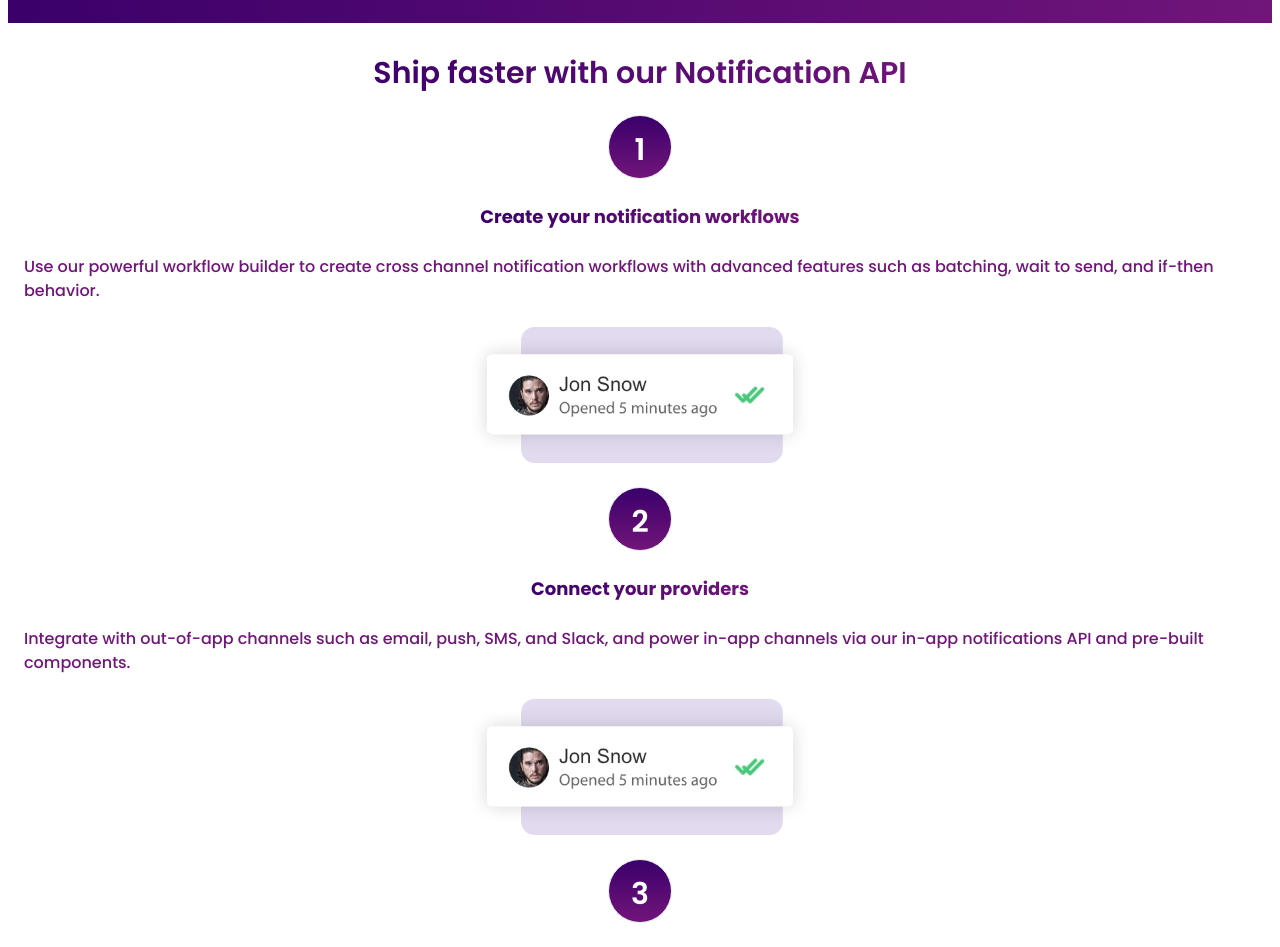
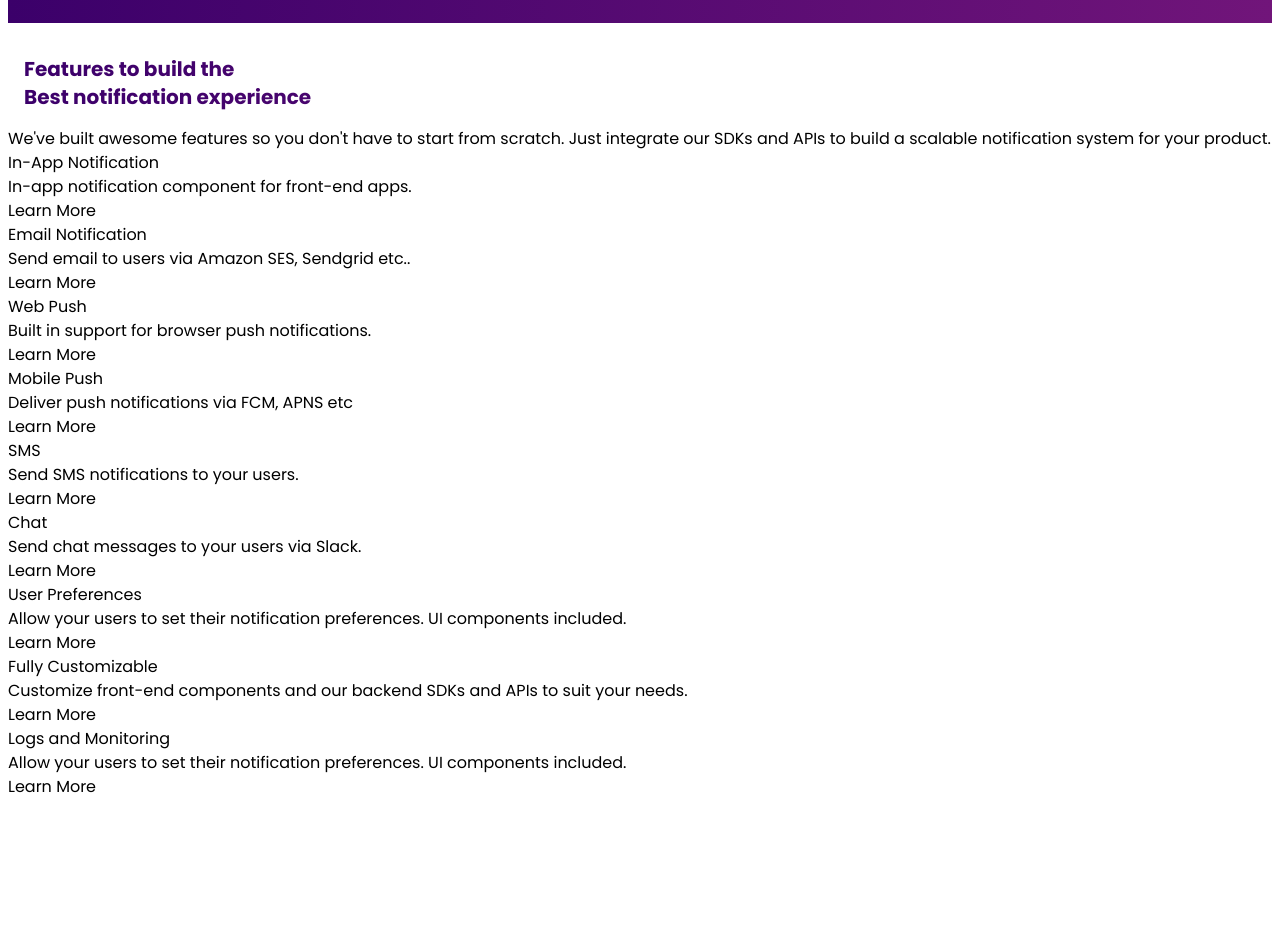
Before and after one commit to Ashrayaa/Engagespot, a Next.js app: page / in a window 1280 px wide. Shown: the part 1300-2247 px from the top of the page. After the commit the page ends 2123 px from the top, so only its background shows below. Built offline with nearby package versions, Linux system fonts and the light colour scheme.

Commit message:
ui issue fixed

```diff
--- /dev/null
+++ b/components/Screen4.tsx
@@ -0,0 +1,86 @@
+import React from "react";
+
+type Props = {};
+
+export default function Screen4({}: Props) {
+  return (
+    <div className="flex flex-col">
+      <div className="flex flex-col gap-4">
+        <h1
+        className="text-xl px-4 font-bold text-transparent bg-clip-text bg-gradient-to-r from-spotpurple to-engagepurple mt-8"
+        >Features to build the <br/>
+         Best notification experience </h1>
+        <p>
+          We&apos;ve built awesome features so you don&apos;t have to start from
+          scratch. Just integrate our SDKs and APIs to build a scalable
+          notification system for your product.
+        </p>
+      </div>
+      <div>
+        <div>
+          {/* logo */}
+          <h1>In-App Notification</h1>
+          <p>In-app notification component for front-end apps.</p>
+          <button>Learn More</button>
+        </div>
+
+        <div>
+          {/* logo */}
+          <h1>Email Notification</h1>
+          <p>Send email to users via Amazon SES, Sendgrid etc..</p>
+          <button>Learn More</button>
+        </div>
+
+        <div>
+          {/* logo */}
+          <h1>Web Push</h1>
+          <p>Built in support for browser push notifications.</p>
+          <button>Learn More</button>
+        </div>
+
+        <div>
+          {/* logo */}
+          <h1>Mobile Push</h1>
+          <p>Deliver push notifications via FCM, APNS etc</p>
+          <button>Learn More</button>
+        </div>
+
+        <div>
+          {/* logo */}
+          <h1>SMS</h1>
+          <p>Send SMS notifications to your users.</p>
+          <button>Learn More</button>
+        </div>
+
+        <div>
+          {/* logo */}
+          <h1>Chat</h1>
+          <p>Send chat messages to your users via Slack.</p>
+          <button>Learn More</button>
+        </div>
+
+        <div>
+          {/* logo */}
+          <h1>User Preferences</h1>
+          <p>Allow your users to set their notification preferences. UI components included.</p>
+          <button>Learn More</button>
+        </div>
+
+        <div>
+          {/* logo */}
+          <h1>Fully Customizable</h1>
+          <p>Customize front-end components and our backend SDKs and APIs to suit your needs.</p>
+          <button>Learn More</button>
+        </div>
+
+        <div>
+          {/* logo */}
+          <h1>Logs and Monitoring</h1>
+          <p>Allow your users to set their notification preferences. UI components included.</p>
+          <button>Learn More</button>
+        </div>
+
+      </div>
+    </div>
+  );
+}
--- a/pages/index.tsx
+++ b/pages/index.tsx
@@ -4,6 +4,7 @@ import Image from 'next/image';
 import Intro from "../components/Intro";
 import Screen2 from '../components/Screen2';
 import Screen3 from '../components/Screen3';
+import Screen4 from '../components/Screen4';
 import Topnav from '../components/Topnav';
 
 const Home: NextPage = () => {
@@ -17,7 +18,7 @@ const Home: NextPage = () => {
       <Topnav/>
       <Intro/>
       <Screen2/>
-      <Screen3 />
+      <Screen4 />
     </div>
   )
 }
```
